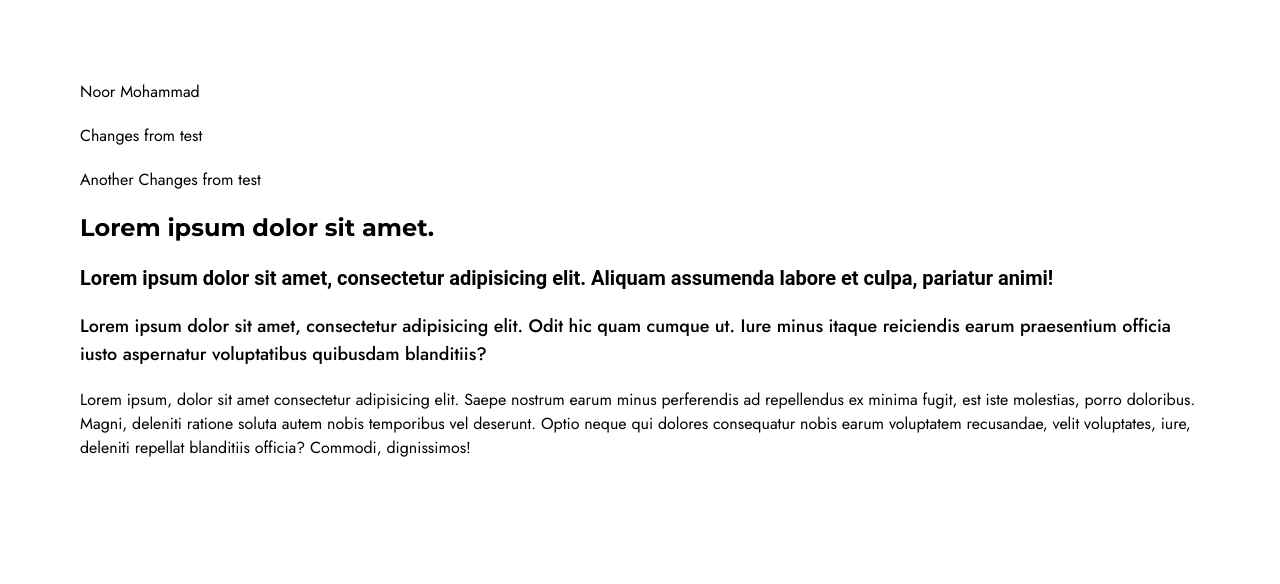
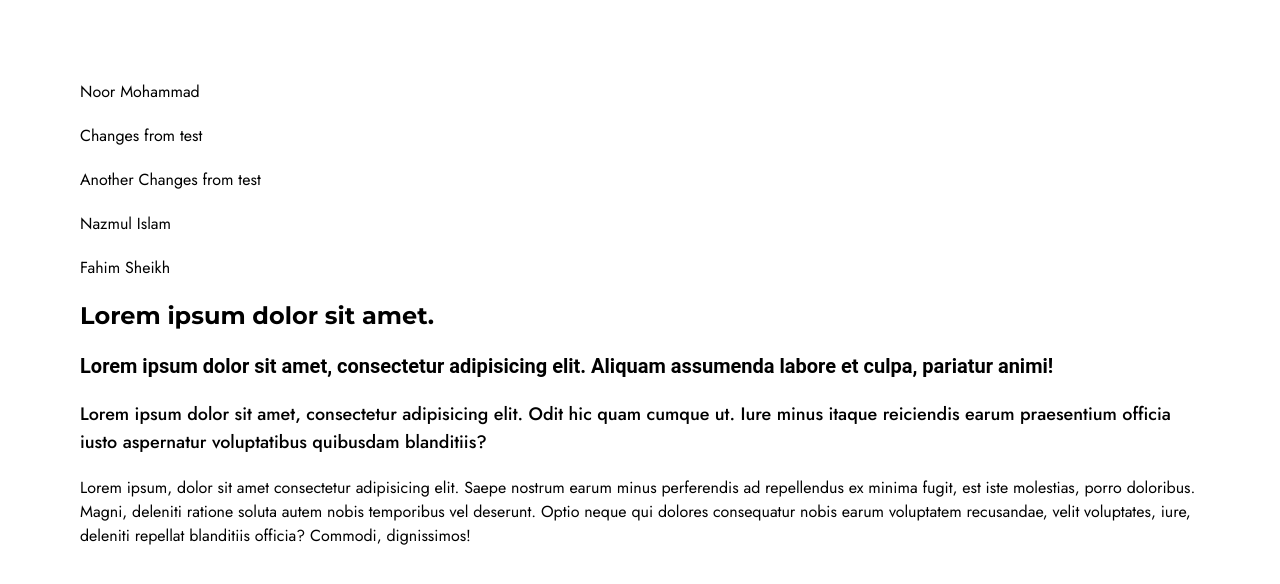
Before and after one commit to pntmernbatchthree/github_test, a Next.js app: page / in a window 1280 px wide. Shown: the top 584 px of the page. Built offline with nearby package versions, Linux system fonts and the light colour scheme.

Commit message:
Some tag added

```diff
--- a/src/app/page.tsx
+++ b/src/app/page.tsx
@@ -4,6 +4,9 @@ export default function Home() {
       <p>Noor Mohammad</p>
       <p>Changes from test</p>
       <p>Another Changes from test</p>
+      <p>Nazmul Islam</p>
+      <p>Fahim Sheikh</p>
+
       <h1 className="text-2xl font-bold font-titleFont">
         Lorem ipsum dolor sit amet.
       </h1>
```
